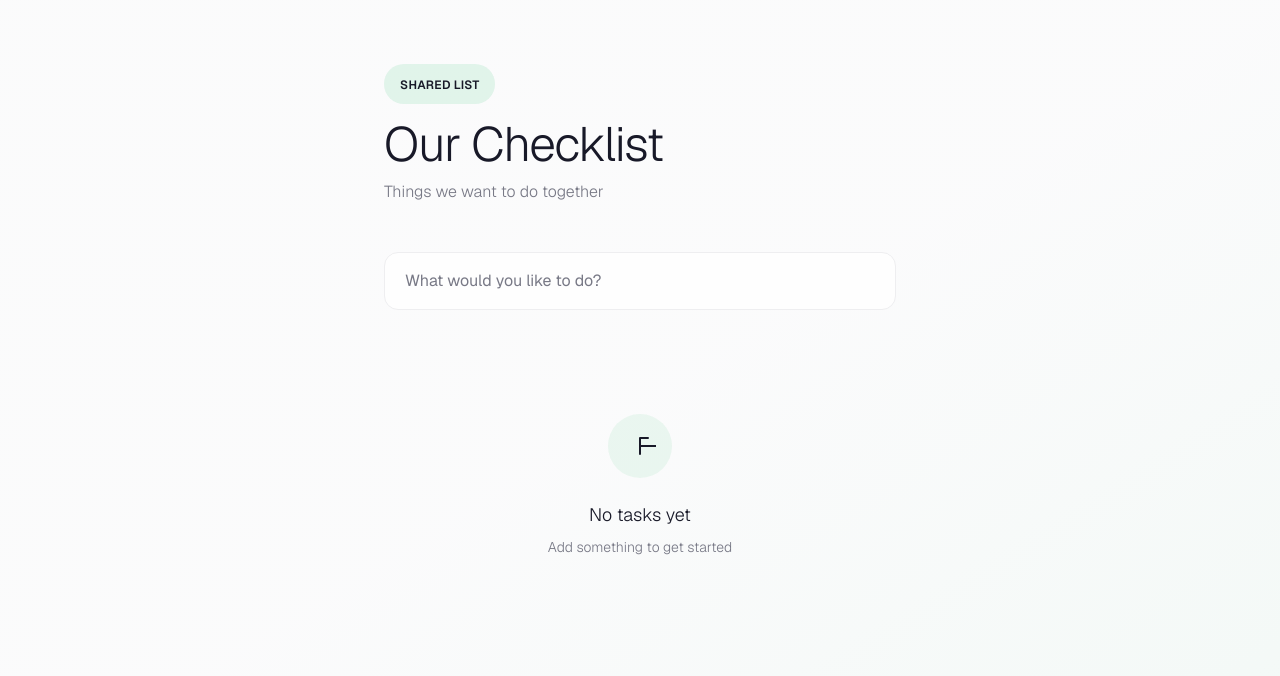
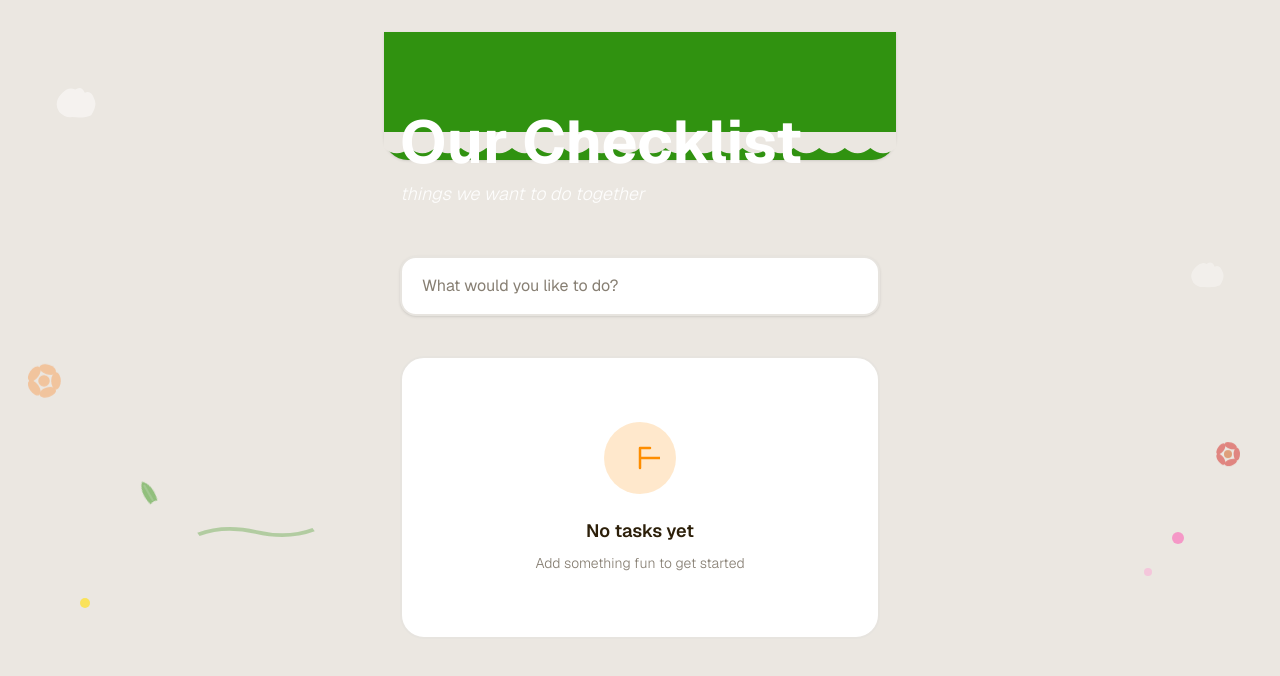
Before and after one commit to asmi-saxena/checklist-app, a Next.js app: page / in a window 1280 px wide. Shown: the top 676 px of the page. Built offline with nearby package versions, Linux system fonts and the light colour scheme.

Commit message:
feat: add cute aesthetic to checklist app\n\nUpdate color palette and add decorative stickers and elements

```diff
--- a/app/globals.css
+++ b/app/globals.css
@@ -4,25 +4,25 @@
 @custom-variant dark (&:is(.dark *));
 
 :root {
-  --background: oklch(0.988 0.001 280);
-  --foreground: oklch(0.22 0.03 280);
-  --card: oklch(0.998 0.0 0);
-  --card-foreground: oklch(0.22 0.03 280);
-  --popover: oklch(0.998 0.0 0);
-  --popover-foreground: oklch(0.22 0.03 280);
-  --primary: oklch(0.68 0.16 305);
+  --background: oklch(0.93 0.01 80);
+  --foreground: oklch(0.25 0.04 80);
+  --card: oklch(1 0 0);
+  --card-foreground: oklch(0.25 0.04 80);
+  --popover: oklch(1 0 0);
+  --popover-foreground: oklch(0.25 0.04 80);
+  --primary: oklch(0.65 0.15 25);
   --primary-foreground: oklch(1 0 0);
-  --secondary: oklch(0.86 0.08 160);
-  --secondary-foreground: oklch(0.22 0.03 280);
-  --muted: oklch(0.95 0.002 280);
-  --muted-foreground: oklch(0.58 0.02 280);
-  --accent: oklch(0.80 0.12 140);
-  --accent-foreground: oklch(0.22 0.03 280);
-  --destructive: oklch(0.62 0.19 25);
+  --secondary: oklch(0.58 0.18 140);
+  --secondary-foreground: oklch(1 0 0);
+  --muted: oklch(0.96 0.005 80);
+  --muted-foreground: oklch(0.6 0.02 80);
+  --accent: oklch(0.75 0.18 60);
+  --accent-foreground: oklch(0.25 0.04 80);
+  --destructive: oklch(0.6 0.2 30);
   --destructive-foreground: oklch(1 0 0);
-  --border: oklch(0.95 0.002 280);
-  --input: oklch(0.95 0.002 280);
-  --ring: oklch(0.68 0.16 305);
+  --border: oklch(0.92 0.008 80);
+  --input: oklch(0.96 0.005 80);
+  --ring: oklch(0.58 0.18 140);
   --chart-1: oklch(0.646 0.222 41.116);
   --chart-2: oklch(0.6 0.118 184.704);
   --chart-3: oklch(0.398 0.07 227.392);
--- a/app/page.tsx
+++ b/app/page.tsx
@@ -3,6 +3,7 @@
 import { useEffect, useState } from 'react'
 import { AddTaskForm } from '@/components/add-task-form'
 import { TaskItem } from '@/components/task-item'
+import { DecorativeStickers } from '@/components/decorative-stickers'
 
 interface Task {
   id: string
@@ -93,21 +94,33 @@ export default function ChecklistPage() {
   }
 
   return (
-    <main className="min-h-screen bg-gradient-to-br from-background via-background to-secondary/10 py-8 px-4 sm:py-16">
-      <div className="max-w-lg mx-auto">
-        {/* Header */}
-        <div className="mb-12">
-          <div className="inline-block mb-4 px-4 py-2 bg-secondary/30 rounded-full">
-            <span className="text-xs font-semibold tracking-wide text-secondary-foreground uppercase">
-              Shared List
-            </span>
+    <main className="min-h-screen bg-background overflow-hidden relative">
+      <DecorativeStickers />
+
+      <div className="max-w-lg mx-auto py-8 px-4 sm:py-16 relative z-10">
+        {/* Header with scalloped top */}
+        <div className="mb-12 relative">
+          {/* Scalloped green header background */}
+          <div className="absolute -left-4 -right-4 top-0 -translate-y-8 h-32 bg-secondary rounded-b-3xl shadow-sm">
+            <svg className="absolute -bottom-1 left-0 w-full h-8 text-background" viewBox="0 0 400 30" preserveAspectRatio="none">
+              <defs>
+                <pattern id="scallop" x="0" y="0" width="40" height="30" patternUnits="userSpaceOnUse">
+                  <path d="M 0 15 Q 10 0 20 15 Q 30 0 40 15" fill="none" />
+                  <path d="M 0 15 Q 10 30 20 15 Q 30 30 40 15" fill="currentColor" />
+                </pattern>
+              </defs>
+              <path d="M 0 0 L 400 0 L 400 15 Q 390 25 380 15 Q 370 25 360 15 Q 350 25 340 15 Q 330 25 320 15 Q 310 25 300 15 Q 290 25 280 15 Q 270 25 260 15 Q 250 25 240 15 Q 230 25 220 15 Q 210 25 200 15 Q 190 25 180 15 Q 170 25 160 15 Q 150 25 140 15 Q 130 25 120 15 Q 110 25 100 15 Q 90 25 80 15 Q 70 25 60 15 Q 50 25 40 15 Q 30 25 20 15 Q 10 25 0 15 Z" fill="currentColor" />
+            </svg>
           </div>
-          <h1 className="text-4xl sm:text-5xl font-light text-foreground mb-3 text-balance tracking-tight">
+
+          <div className="relative pt-12">
+            <h1 className="text-5xl sm:text-6xl font-bold text-white mb-2 text-balance">
               Our Checklist
             </h1>
-          <p className="text-base text-muted-foreground font-light">
-            Things we want to do together
+            <p className="text-lg text-white/90 font-light italic">
+              things we want to do together
             </p>
+          </div>
         </div>
 
         {/* Add Task Form */}
@@ -116,17 +129,17 @@ export default function ChecklistPage() {
         </div>
 
         {/* Tasks List */}
-        <div className="space-y-3">
+        <div className="mb-10 space-y-3">
           {sortedActiveTasks.length === 0 ? (
-            <div className="text-center py-16">
-              <div className="inline-block mb-4 p-4 bg-secondary/20 rounded-full">
-                <svg className="w-8 h-8 text-secondary-foreground" fill="none" stroke="currentColor" viewBox="0 0 24 24">
+            <div className="text-center py-16 bg-white rounded-3xl border-2 border-border">
+              <div className="inline-block mb-4 p-4 bg-accent/20 rounded-full">
+                <svg className="w-10 h-10 text-accent" fill="none" stroke="currentColor" viewBox="0 0 24 24">
                   <path strokeLinecap="round" strokeLinejoin="round" strokeWidth={1.5} d="M12 6v6m0 0v6m0-6h6m0 0h6m0 0h-6m0-6h-6m0 6h6" />
                 </svg>
               </div>
-              <p className="text-foreground font-light text-lg mb-2">No tasks yet</p>
+              <p className="text-foreground font-semibold text-lg mb-2">No tasks yet</p>
               <p className="text-muted-foreground text-sm font-light">
-                Add something to get started
+                Add something fun to get started
               </p>
             </div>
           ) : (
@@ -148,9 +161,17 @@ export default function ChecklistPage() {
 
         {/* Completed Tasks Section */}
         {completedTasks.length > 0 && (
-          <div className="mt-12 pt-8 border-t border-border">
+          <div className="relative">
+            {/* Scalloped blue bottom */}
+            <div className="absolute -left-4 -right-4 -bottom-8 h-32 bg-secondary rounded-t-3xl shadow-sm">
+              <svg className="absolute -top-1 left-0 w-full h-8 text-background" viewBox="0 0 400 30" preserveAspectRatio="none">
+                <path d="M 0 30 L 400 30 L 400 15 Q 390 5 380 15 Q 370 5 360 15 Q 350 5 340 15 Q 330 5 320 15 Q 310 5 300 15 Q 290 5 280 15 Q 270 5 260 15 Q 250 5 240 15 Q 230 5 220 15 Q 210 5 200 15 Q 190 5 180 15 Q 170 5 160 15 Q 150 5 140 15 Q 130 5 120 15 Q 110 5 100 15 Q 90 5 80 15 Q 70 5 60 15 Q 50 5 40 15 Q 30 5 20 15 Q 10 5 0 15 Z" fill="currentColor" />
+              </svg>
+            </div>
+
+            <div className="relative pt-8 pb-16 px-4 -mx-4">
               <details className="group cursor-pointer">
-              <summary className="flex items-center gap-3 text-sm font-medium text-muted-foreground hover:text-foreground transition-colors select-none">
+                <summary className="flex items-center gap-3 text-base font-semibold text-white hover:opacity-90 transition-opacity select-none">
                   <span className="inline-flex items-center justify-center w-5 h-5 group-open:rotate-90 transition-transform">
                     <svg className="w-4 h-4" fill="none" stroke="currentColor" viewBox="0 0 24 24">
                       <path strokeLinecap="round" strokeLinejoin="round" strokeWidth={2} d="M9 5l7 7-7 7" />
@@ -172,6 +193,7 @@ export default function ChecklistPage() {
                 </div>
               </details>
             </div>
+          </div>
         )}
       </div>
     </main>
--- a/components/add-task-form.tsx
+++ b/components/add-task-form.tsx
@@ -34,7 +34,7 @@ export function AddTaskForm({ onAddTask }: AddTaskFormProps) {
           onChange={(e) => setTitle(e.target.value)}
           onFocus={() => setIsExpanded(true)}
           placeholder="What would you like to do?"
-          className="w-full px-5 py-4 bg-card border border-border rounded-xl text-base text-foreground placeholder:text-muted-foreground focus:outline-none focus:ring-2 focus:ring-primary/50 focus:border-primary transition-all"
+          className="w-full px-5 py-4 bg-white border-2 border-border rounded-2xl text-base text-foreground placeholder:text-muted-foreground focus:outline-none focus:ring-2 focus:ring-accent/50 focus:border-accent transition-all shadow-sm"
         />
 
         {isExpanded && (
@@ -45,13 +45,13 @@ export function AddTaskForm({ onAddTask }: AddTaskFormProps) {
                 type="date"
                 value={date}
                 onChange={(e) => setDate(e.target.value)}
-                className="w-full pl-12 pr-4 py-3 bg-card border border-border rounded-xl text-foreground focus:outline-none focus:ring-2 focus:ring-primary/50 focus:border-primary transition-all"
+                className="w-full pl-12 pr-4 py-3 bg-white border-2 border-border rounded-2xl text-foreground focus:outline-none focus:ring-2 focus:ring-accent/50 focus:border-accent transition-all shadow-sm"
               />
             </div>
             <button
               type="submit"
               disabled={!title.trim()}
-              className="px-6 py-3 bg-primary text-primary-foreground rounded-xl font-medium hover:shadow-lg transition-all disabled:opacity-50 disabled:cursor-not-allowed flex items-center justify-center gap-2 whitespace-nowrap"
+              className="px-6 py-3 bg-primary text-primary-foreground rounded-2xl font-bold hover:shadow-lg transition-all disabled:opacity-50 disabled:cursor-not-allowed flex items-center justify-center gap-2 whitespace-nowrap"
             >
               <Plus size={20} />
               <span>Add</span>
--- /dev/null
+++ b/components/decorative-stickers.tsx
@@ -0,0 +1,100 @@
+export function DecorativeStickers() {
+  return (
+    <>
+      {/* Floating clouds */}
+      <div className="fixed top-20 left-10 w-16 h-12 opacity-60 pointer-events-none">
+        <svg viewBox="0 0 100 75" className="w-full h-full">
+          <path
+            d="M 30 50 Q 20 35 35 20 Q 45 10 55 15 Q 65 8 70 20 Q 80 15 85 30 Q 90 40 80 55 Q 70 60 50 58 Q 40 60 30 50 Z"
+            fill="white"
+            opacity="0.8"
+          />
+        </svg>
+      </div>
+
+      <div className="fixed top-64 right-12 w-14 h-10 opacity-50 pointer-events-none">
+        <svg viewBox="0 0 100 75" className="w-full h-full">
+          <path
+            d="M 30 50 Q 20 35 35 20 Q 45 10 55 15 Q 65 8 70 20 Q 80 15 85 30 Q 90 40 80 55 Q 70 60 50 58 Q 40 60 30 50 Z"
+            fill="white"
+            opacity="0.7"
+          />
+        </svg>
+      </div>
+
+      {/* Yellow flowers */}
+      <div className="fixed bottom-96 left-5 w-12 h-12 opacity-70 pointer-events-none animate-bounce" style={{ animationDuration: '3s' }}>
+        <svg viewBox="0 0 100 100" className="w-full h-full">
+          {/* Center */}
+          <circle cx="50" cy="50" r="12" fill="oklch(0.82 0.1 60)" />
+          {/* Petals */}
+          {[0, 72, 144, 216, 288].map((angle) => {
+            const rad = (angle * Math.PI) / 180
+            const x = 50 + 25 * Math.cos(rad)
+            const y = 50 + 25 * Math.sin(rad)
+            return (
+              <ellipse
+                key={angle}
+                cx={x}
+                cy={y}
+                rx="10"
+                ry="18"
+                fill="oklch(0.82 0.1 60)"
+                transform={`rotate(${angle} ${x} ${y})`}
+              />
+            )
+          })}
+        </svg>
+      </div>
+
+      {/* Pink flowers */}
+      <div className="fixed bottom-80 right-8 w-10 h-10 opacity-75 pointer-events-none animate-bounce" style={{ animationDuration: '4s' }}>
+        <svg viewBox="0 0 100 100" className="w-full h-full">
+          {/* Center */}
+          <circle cx="50" cy="50" r="10" fill="oklch(0.7 0.12 50)" />
+          {/* Petals */}
+          {[0, 72, 144, 216, 288].map((angle) => {
+            const rad = (angle * Math.PI) / 180
+            const x = 50 + 22 * Math.cos(rad)
+            const y = 50 + 22 * Math.sin(rad)
+            return (
+              <ellipse
+                key={angle}
+                cx={x}
+                cy={y}
+                rx="8"
+                ry="16"
+                fill="oklch(0.65 0.15 25)"
+                transform={`rotate(${angle} ${x} ${y})`}
+              />
+            )
+          })}
+        </svg>
+      </div>
+
+      {/* Green leaf accent */}
+      <div className="fixed bottom-72 left-32 w-10 h-10 opacity-60 pointer-events-none" style={{ transform: 'rotate(-30deg)' }}>
+        <svg viewBox="0 0 100 100" className="w-full h-full">
+          <path
+            d="M 50 20 Q 70 40 60 80 Q 50 75 40 80 Q 30 40 50 20 Z"
+            fill="oklch(0.58 0.18 140)"
+            opacity="0.8"
+          />
+          <path d="M 50 30 Q 50 50 50 75" stroke="white" strokeWidth="1.5" fill="none" opacity="0.6" />
+        </svg>
+      </div>
+
+      {/* Small pink dot stickers */}
+      <div className="fixed bottom-64 right-24 w-3 h-3 rounded-full bg-pink-400 opacity-60 pointer-events-none"></div>
+      <div className="fixed bottom-48 left-20 w-2.5 h-2.5 rounded-full bg-yellow-300 opacity-70 pointer-events-none"></div>
+      <div className="fixed bottom-56 right-32 w-2 h-2 rounded-full bg-pink-300 opacity-50 pointer-events-none"></div>
+
+      {/* Green curved leaf trails */}
+      <div className="fixed bottom-64 left-48 w-32 h-6 opacity-50 pointer-events-none">
+        <svg viewBox="0 0 200 50" className="w-full h-full" preserveAspectRatio="none">
+          <path d="M 10 30 Q 50 10 100 25 T 190 20" stroke="oklch(0.58 0.18 140)" strokeWidth="8" fill="none" opacity="0.6" />
+        </svg>
+      </div>
+    </>
+  )
+}
--- a/components/task-item.tsx
+++ b/components/task-item.tsx
@@ -21,7 +21,7 @@ export function TaskItem({
   onDelete,
 }: TaskItemProps) {
   return (
-    <div className="group flex items-start gap-4 p-4 bg-card rounded-xl border border-border transition-all duration-300 hover:shadow-lg hover:border-primary/20">
+    <div className="group flex items-start gap-4 p-5 bg-white rounded-2xl border-2 border-border shadow-sm transition-all duration-300 hover:shadow-md hover:border-accent/30">
       <input
         type="checkbox"
         checked={completed}
@@ -40,8 +40,8 @@ export function TaskItem({
         </p>
       </div>
       {daysRemaining !== undefined && (
-        <div className="flex-shrink-0 px-3 py-1.5 bg-secondary/60 rounded-full">
-          <span className="text-xs font-semibold text-secondary-foreground">
+        <div className="flex-shrink-0 px-3 py-1.5 bg-accent rounded-full shadow-sm">
+          <span className="text-xs font-bold text-accent-foreground">
             T-{daysRemaining}
           </span>
         </div>
```
Lines whose indentation alone changed are shown as unchanged.
